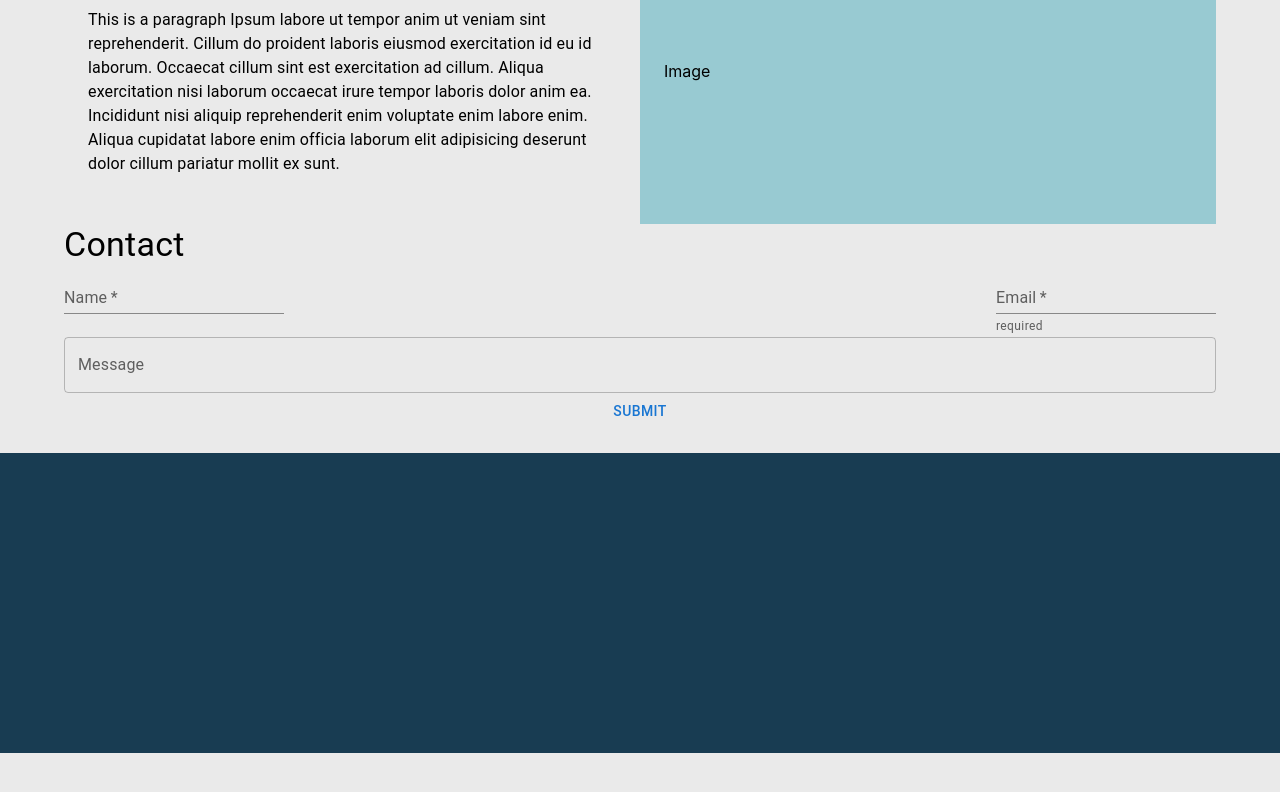
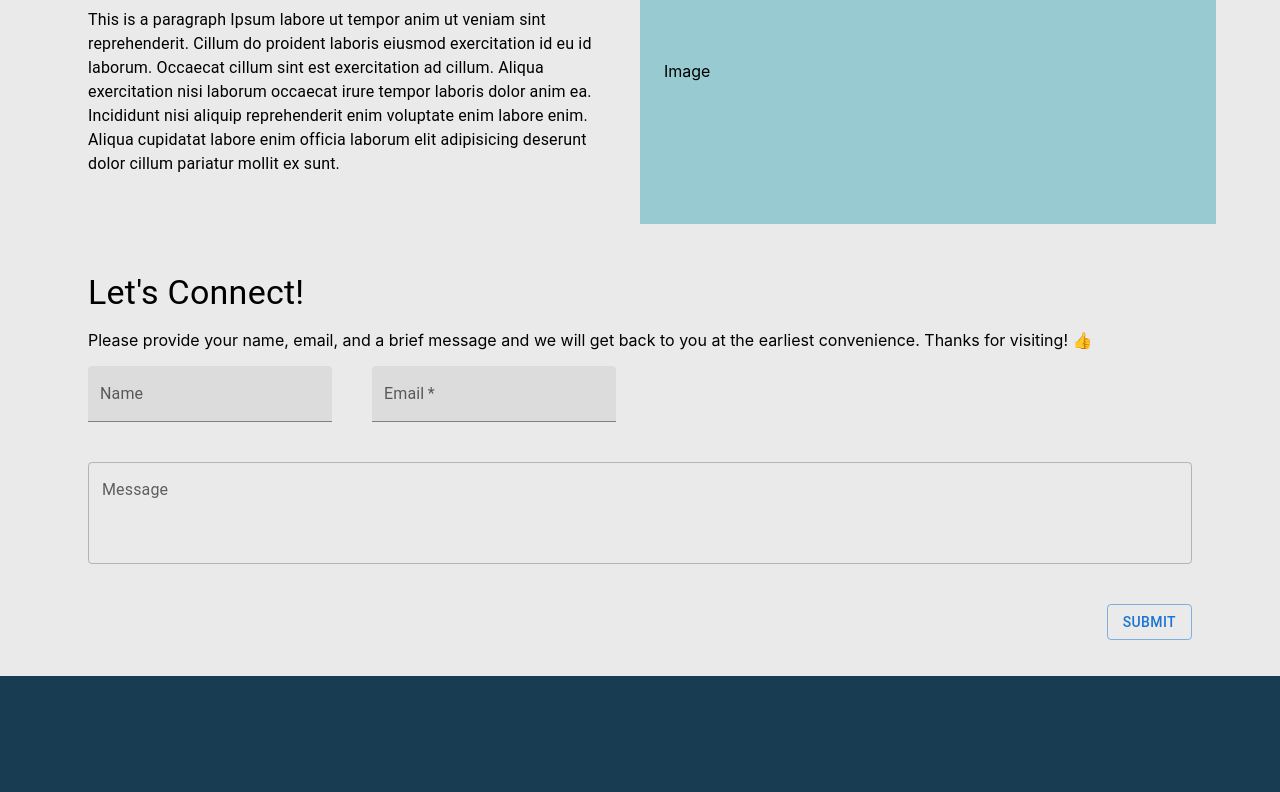
Before and after one commit to insivika/learners, a Next.js app: page / in a window 1280 px wide. Shown: the part 719-1511 px from the top of the page. Before the commit the page ends 1472 px from the top, so only its background shows below. Built offline with nearby package versions, Linux system fonts and the light colour scheme.

Commit message:
added contact component to home

```diff
--- /dev/null
+++ b/components/Contact/index.js
@@ -0,0 +1,64 @@
+import React, {useState} from 'react'
+import { Box, Stack, Container, Typography, TextField, Button } from '@mui/material';
+import { validateEmail } from '../../Utils/helpers';
+
+function ContactForm() {
+
+    const [formState, setFormState] = useState( {name: '', email: '', message: ''});
+
+    const [errorMessage, setErrorMessage] = useState('');
+
+    const { name, email, message } = formState;
+
+    function handleChange(e) {
+        if (e.target.name === 'email') {
+            const isValid = validateEmail(e.target.value);
+
+            if (!isValid) {
+                setErrorMessage('Your email is invalid.');
+            } if (!e.target.value.length) {
+                setErrorMessage(`${e.target.name} is required`);
+            } else {
+                setErrorMessage('');
+            }
+        }
+
+        if(!errorMessage) {
+            setFormState({ ...formState, [e.target.name]: e.target.value })
+        }
+
+    }
+
+    function handleSubmit(e) {
+        e.preventDefault();
+        console.log(formState);
+    }
+
+    return (
+        <Container>
+            <section>
+                <Box sx={{ py: 6 }}>
+                <Typography variant="h4">Let's Connect!</Typography>
+                <p>Please provide your name, email, and a brief message and we will get back to you at the earliest convenience. Thanks for visiting! 👍</p>
+                <form id="contact-form" onSubmit={handleSubmit}>
+                    <Stack direction="row" spacing={5} >
+                        <TextField id="filled-basic" label="Name" variant="filled" name="name" defaultValue={name} onBlur={handleChange} />
+                        <TextField id="filled-basic" label="Email" variant="filled"  type="email" name="email" required defaultValue={email} onBlur={handleChange} />
+                    </Stack>
+                    <Box display="flex" flexDirection="column" multiline sx={{ py:5 }}>
+                        <TextField multiline rows="3" id="filled-basic" label="Message" name="message" Boxs="5" defaultValue={message} onBlur={handleChange} />
+                    </Box>
+                    {errorMessage && (
+                        <div>
+                            <p className="error-text">{errorMessage}</p>
+                        </div>
+                    )}
+                    <Button sx={{ float: "right" }} variant="outlined" type="submit">Submit</Button>
+                </form>
+                </Box>
+            </section>
+        </Container>
+    )
+}
+
+export default ContactForm;
--- a/pages/index.js
+++ b/pages/index.js
@@ -1,10 +1,26 @@
+import { useState } from 'react';
 import PageLayout from "../layouts/PageLayout";
+import Contact from "../components/Contact"
 import styles from "../styles/Home.module.css";
 import HeroArt from "../assets/hero-art.png";
-import { Box, Typography, Button, Grid, Container, Card, CardContent, CardActions, FormGroup, FormControl, FormHelperText, InputLabel, Input, TextField } from "@mui/material";
+import { Box, Typography, Button, Grid, Card, CardContent, CardActions, FormGroup, FormControl, FormHelperText, InputLabel, Input, TextField } from "@mui/material";
 import Image from "next/image";
 
 export default function Home() {
+  const [name, setName] = useState('');
+  const [email, setEmail] = useState('');
+  const [message, setMessage] = useState('');
+
+  const handleSubmit = e => {
+    e.preventDefault();
+    const data = {
+      name,
+      email,
+      message,
+    };
+    console.log(data);
+  };
+
   return (
     <PageLayout sx={{ background: "#eaeaea" }}>
       <Box display="flex" sx={{ background: "#D9D0B8" }}>
@@ -164,18 +180,8 @@ export default function Home() {
         </Box>
       </Box>
       {/* CONTACT */}
-      <Box display="flex" flexDirection="column">
-        <Typography variant="h4">
-          Contact
-        </Typography>
-        <FormControl>
-        <Box display="flex" alignContent="center" justifyContent="space-between">
-          <TextField id="standard-basic" label="Name" variant="standard" required />
-          <TextField id="standard-basic" label="Email" variant="standard" required helperText="required"/>
-        </Box>
-          <TextField multiline minRows="" id="outline-basic" label="Message" variant="outlined" />
-          <Button>Submit</Button>
-        </FormControl>
+      <Box>
+        <Contact></Contact>
       </Box>
     </PageLayout>
   );
--- /dev/null
+++ b/utils/helpers.js
@@ -0,0 +1,8 @@
+export function capitalizeFirstLetter(string) {
+    return string.charAt(0).toUpperCase() + string.slice(1);
+}
+
+export function validateEmail(email) {
+    var re = /^(([^<>()[\]\\.,;:\s@"]+(\.[^<>()[\]\\.,;:\s@"]+)*)|(".+"))@((\[[0-9]{1,3}\.[0-9]{1,3}\.[0-9]{1,3}\.[0-9]{1,3}\])|(([a-zA-Z\-0-9]+\.)+[a-zA-Z]{2,}))$/;
+    return re.test(String(email).toLowerCase());
+  }
```
